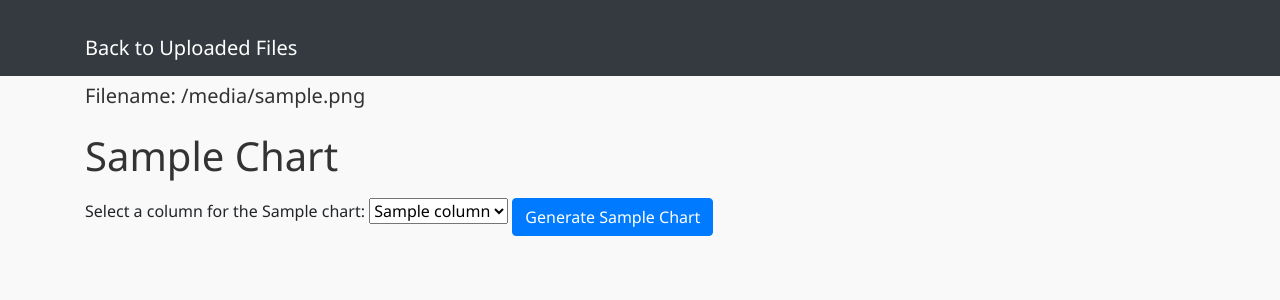
After one commit to Rohitb0304/Feedback-System-Using-CSV-DATA, a Flask app: template templates/view_chart.html in a window 1280 px wide. The commit adds this page. Shown: the top 300 px of the page. Run offline with Flask 3, Linux system fonts and the light colour scheme; the template is opened without the code that fills it: most values are stand-ins (such as "Sample title", 1, 10 or a date in 2020); some libraries are stand-ins or nearby versions.

Commit message:
Add files via upload

```diff
--- a/app.py
+++ b/app.py
@@ -3,43 +3,122 @@ import os
 import pandas as pd
 import matplotlib.pyplot as plt
 from io import BytesIO
+import tabula  # For reading PDF files
 
+# Use Agg backend to avoid GUI issues in multi-threaded environments
 plt.switch_backend('agg')
 
-app = Flask(__name__, template_folder='/path/to/your/templates/folder')
+app = Flask(__name__, template_folder='/Users/rohitrajratnabansode/Downloads/feedback/Generate Charts/templates')
 
-
-UPLOAD_FOLDER = '/path/to/your/data/folder'
+# Specify the directory where uploaded files will be stored
+UPLOAD_FOLDER = '/Users/rohitrajratnabansode/Downloads/feedback/Generate Charts/data'
 app.config['UPLOAD_FOLDER'] = UPLOAD_FOLDER
 
 @app.route('/', methods=['GET', 'POST'])
 def index():
     if request.method == 'POST':
-
+        # Check if the POST request has the file part
         if 'file' not in request.files:
             return redirect(request.url)
 
         file = request.files['file']
 
-
+        # If the user does not select a file, the browser submits an empty file
         if file.filename == '':
             return redirect(request.url)
 
-
+        # Save the uploaded file to the specified folder
         file_path = os.path.join(app.config['UPLOAD_FOLDER'], file.filename)
         file.save(file_path)
 
-
+        # Redirect to the index page to display the updated list of files
         return redirect(url_for('index'))
 
-
+    # Get a list of all files in the upload folder
     file_names = [f for f in os.listdir(app.config['UPLOAD_FOLDER']) if os.path.isfile(os.path.join(app.config['UPLOAD_FOLDER'], f))]
 
-
+    # Pass the list of file names to the template
     return render_template('index.html', file_names=file_names)
 
-@app.route('/download_pie_chart/<filename>')
-def download_pie_chart(filename):
+# Add a function to convert Excel files to CSV
+def convert_excel_to_csv(file_path):
+    excel_df = pd.read_excel(file_path)
+    csv_path = file_path.replace('.xlsx', '.csv')
+    excel_df.to_csv(csv_path, index=False)
+    return csv_path
+
+# Add a function to generate a pie chart
+def generate_pie_chart(df, selected_column):
+    counts = df[selected_column].value_counts()
+    plt.figure(figsize=(8, 8))
+    plt.pie(counts, labels=counts.index, autopct='%1.1f%%', startangle=90)
+    plt.title(f'Pie Chart - {selected_column}')
+    pie_chart_path = f"pie_chart_{selected_column}.png"
+    pie_chart_full_path = os.path.join(app.config['UPLOAD_FOLDER'], pie_chart_path)
+    plt.savefig(pie_chart_full_path)
+    plt.close()
+    return pie_chart_path
+
+# Add a function to generate a bar chart
+def generate_bar_chart(df, selected_column):
+    counts = df[selected_column].value_counts()
+    plt.figure(figsize=(10, 6))
+    counts.plot(kind='bar')
+    plt.title(f'Bar Chart - {selected_column}')
+    plt.xlabel(selected_column)
+    plt.ylabel('Count')
+    plt.xticks(rotation=45)
+    plt.tight_layout()
+    bar_chart_path = f"bar_chart_{selected_column}.png"
+    bar_chart_full_path = os.path.join(app.config['UPLOAD_FOLDER'], bar_chart_path)
+    plt.savefig(bar_chart_full_path)
+    plt.close()
+    return bar_chart_path
+
+@app.route('/view_chart/<chart_type>/<filename>', methods=['GET', 'POST'])
+def view_chart(chart_type, filename):
+    # Generate a chart from the specified file
+    file_path = os.path.join(app.config['UPLOAD_FOLDER'], filename)
+
+    try:
+        # Determine the file type
+        file_ext = os.path.splitext(filename)[1].lower()
+
+        # Convert Excel files to CSV
+        if file_ext == '.xlsx':
+            file_path = convert_excel_to_csv(file_path)
+        elif file_ext == '.pdf':
+            # You need to define a function to handle PDF conversion
+            pass  # Placeholder for PDF conversion
+
+        # Read the file as CSV with UTF-8 encoding
+        df = pd.read_csv(file_path, encoding='utf-8')
+    except UnicodeDecodeError:
+        # If UTF-8 decoding fails, handle it accordingly
+        error_message = "Failed to decode the file as UTF-8. The file may not be a CSV file."
+        return render_template('error.html', error_message=error_message)
+
+    chart_path = None
+
+    if request.method == 'POST':
+        # Get the selected column from the form
+        selected_column = request.form.get('selected_column')
+
+        if chart_type == 'pie':
+            # Generate a pie chart
+            chart_path = generate_pie_chart(df, selected_column)
+        elif chart_type == 'bar':
+            # Generate a bar chart
+            chart_path = generate_bar_chart(df, selected_column)
+        # Add more chart types as needed
+
+    # Pass the list of available columns and chart type to the template
+    columns = df.columns.tolist()
+    return render_template('view_chart.html', filename=filename, columns=columns, chart_type=chart_type, chart_path=chart_path)
+
+
+@app.route('/download_chart/<filename>')
+def download_chart(filename):
     return send_file(os.path.join(app.config['UPLOAD_FOLDER'], filename), as_attachment=True)
 
 @app.route('/uploads/<filename>')
@@ -48,54 +127,14 @@ def uploaded_file(filename):
 
 @app.route('/clear', methods=['POST'])
 def clear_files():
-
+    # Clear all uploaded files
     file_names = os.listdir(app.config['UPLOAD_FOLDER'])
     for file_name in file_names:
         file_path = os.path.join(app.config['UPLOAD_FOLDER'], file_name)
         os.remove(file_path)
 
-
+    # Redirect to the index page after clearing files
     return redirect(url_for('index'))
 
-@app.route('/view_pie_chart/<filename>', methods=['GET', 'POST'])
-def view_pie_chart(filename):
-
-    file_path = os.path.join(app.config['UPLOAD_FOLDER'], filename)
-
-    try:
-
-        df = pd.read_csv(file_path, encoding='utf-8')
-    except UnicodeDecodeError:
-
-        error_message = "Failed to decode the file as UTF-8. The file may not be a CSV file."
-        return render_template('error.html', error_message=error_message)
-
-    pie_chart_path = None
-
-    if request.method == 'POST':
-
-        selected_column = request.form.get('selected_column')
-
-        if selected_column in df.columns:
-
-            counts = df[selected_column].value_counts()
-            categories = counts.index.tolist()
-
-
-            plt.figure(figsize=(8, 8))
-            plt.pie(counts, labels=categories, autopct='%1.1f%%', startangle=90)
-            plt.title(f'Distribution of {selected_column}')
-
-
-            pie_chart_path = f"pie_chart_{selected_column}.png"
-            pie_chart_full_path = os.path.join(app.config['UPLOAD_FOLDER'], pie_chart_path)
-            plt.savefig(pie_chart_full_path)
-            plt.close()
-
-
-    columns = df.columns.tolist()
-    return render_template('view_pie_chart.html', filename=filename, columns=columns, pie_chart_path=pie_chart_path)
-
-
 if __name__ == '__main__':
-    app.run(debug=True, host='0.0.0.0', port=5000)
+    app.run(debug=True, host='0.0.0.0', port=4000)
--- /dev/null
+++ b/data/trial2.csv
@@ -0,0 +1,4 @@
+Seat No,Name,Program Name,Examination,SGPA,CGPA,Total Credits,Total EGP,Status
+220101040143,RAJPUT GAYATRI PADAMSINGH,B.TECH - COMPUTER SCIENCE AND ENGINEERING,End Semester Regular Examinations (AR22),NA,NA,63,233,FAIL
+220101040146,RAMTEKE DHAMMASHIL RADHESHAM,B.TECH - COMPUTER SCIENCE AND ENGINEERING,End Semester Regular Examinations (AR22),8.52,8.76,63,552,PASS
+220101040146,RAMTEKE DHAMMASHIL RADHESHAM,B.TECH - COMPUTER SCIENCE AND ENGINEERING,End Semester Regular Examinations (AR22),8.52,8.76,63,552,PASS
--- /dev/null
+++ b/requirements.txt
@@ -0,0 +1,4 @@
+pandas
+matplotlib.pyplot
+BytesIO
+tabula  # For reading PDF files
--- a/templates/index.html
+++ b/templates/index.html
@@ -49,7 +49,7 @@
 
     <!-- File upload form -->
     <form action="/" method="post" enctype="multipart/form-data">
-        <input type="file" name="file" accept=".csv" required>
+        <input type="file" name="file" accept=".csv, .xlsx, .pdf" required>
         <button type="submit">Upload</button>
     </form>
 
@@ -65,7 +65,8 @@
         {% for filename in file_names %}
             <li>
                 {{ filename }}
-                <a href="{{ url_for('view_pie_chart', filename=filename) }}" target="_blank">View Pie Chart</a>
+                <a href="{{ url_for('view_chart', chart_type='pie', filename=filename) }}" target="_blank">View Pie Chart</a>
+                <a href="{{ url_for('view_chart', chart_type='bar', filename=filename) }}" target="_blank">View Bar Chart</a>
             </li>
         {% endfor %}
     </ul>
--- a/templates/no_designation.html
+++ b/templates/no_designation.html
@@ -1,4 +1,3 @@
-<!-- Use the same styles as index.html -->
 <!DOCTYPE html>
 <html lang="en">
 <head>
@@ -14,6 +13,7 @@
         }
         h1, p {
             color: #007bff;
+            margin-bottom: 20px;
         }
     </style>
 </head>
--- /dev/null
+++ b/templates/view_chart.html
@@ -0,0 +1,88 @@
+<!DOCTYPE html>
+<html lang="en">
+<head>
+    <meta charset="UTF-8">
+    <meta http-equiv="X-UA-Compatible" content="IE=edge">
+    <meta name="viewport" content="width=device-width, initial-scale=1.0">
+    <title>{{ chart_type.capitalize() }} Chart - {{ filename }}</title>
+    <link rel="stylesheet" href="https://stackpath.bootstrapcdn.com/bootstrap/4.3.1/css/bootstrap.min.css">
+    <style>
+        body {
+            padding-top: 60px;
+            font-family: 'Segoe UI', Tahoma, Geneva, Verdana, sans-serif;
+            background-color: #f9f9f9;
+        }
+        .container {
+            margin-top: 20px;
+        }
+        h5 {
+            color: #333;
+        }
+        .btn-success {
+            background-color: #28a745;
+            color: #fff;
+            border: none;
+            padding: 10px 20px;
+            cursor: pointer;
+        }
+        .btn-secondary {
+            background-color: #007bff;
+            color: #fff;
+            border: none;
+            padding: 10px 20px;
+            cursor: pointer;
+        }
+        img {
+            max-width: 100%;
+            height: auto;
+        }
+        h1 {
+            color: #333;
+            margin-top: 20px;
+        }
+        select, button {
+            margin-top: 10px;
+        }
+    </style>
+</head>
+<body>
+    <!-- Navbar -->
+    <nav class="navbar navbar-expand-md navbar-dark bg-dark fixed-top">
+        <div class="container">
+            <a class="navbar-brand" href="{{ url_for('index') }}">Back to Uploaded Files</a>
+        </div>
+    </nav>
+
+    <!-- Content -->
+    <div class="container mt-4">
+        <h5>Filename: {{ filename }}</h5> <!-- Display the filename here -->
+
+        {% if chart_path %}
+            <a href="{{ url_for('download_chart', filename=chart_path) }}" download>
+                <button type="button" class="btn btn-success mr-2">Download {{ chart_type.capitalize() }} Chart</button>
+            </a>
+            <a href="{{ url_for('view_chart', chart_type=chart_type, filename=filename) }}" class="btn btn-secondary">Back to Category</a>
+            <br>
+            <br>
+            <img src="{{ url_for('uploaded_file', filename=chart_path) }}" alt="{{ chart_type.capitalize() }} Chart" class="img-fluid">
+        {% endif %}
+
+        <h1 class="mt-4">{{ chart_type.capitalize() }} Chart</h1>
+
+        <form method="POST" action="{{ url_for('view_chart', chart_type=chart_type, filename=filename) }}">
+            <label for="selected_column">Select a column for the {{ chart_type }} chart:</label>
+            <select name="selected_column" id="selected_column">
+                {% for column in columns %}
+                    <option value="{{ column }}">{{ column }}</option>
+                {% endfor %}
+            </select>
+            <button type="submit" class="btn btn-primary mt-2">Generate {{ chart_type.capitalize() }} Chart</button>
+        </form>
+    </div>
+
+    <!-- Bootstrap JS and dependencies (place these at the end of the body) -->
+    <script src="https://code.jquery.com/jquery-3.3.1.slim.min.js"></script>
+    <script src="https://cdnjs.cloudflare.com/ajax/libs/popper.js/1.14.7/umd/popper.min.js"></script>
+    <script src="https://stackpath.bootstrapcdn.com/bootstrap/4.3.1/js/bootstrap.min.js"></script>
+</body>
+</html>
```
Also changed, not shown: data/11242_V_GradeSheet.csv (added, +139 -0 lines), templates/error.html (+1 -18 lines), data/bar_chart_BTCOC501.png (added), data/bar_chart_BTCOE504B.png (added), data/bar_chart_BTHM505B.png (added), data/bar_chart_PRN.png (added), data/bar_chart_Student Name.png (added), data/pie_chart_BTCOC501.png (added), data/pie_chart_BTCOE504A.png (added), data/pie_chart_BTCOE504B.png (added), data/pie_chart_SGPA.png (added), data/pie_chart_Status.png (added).
